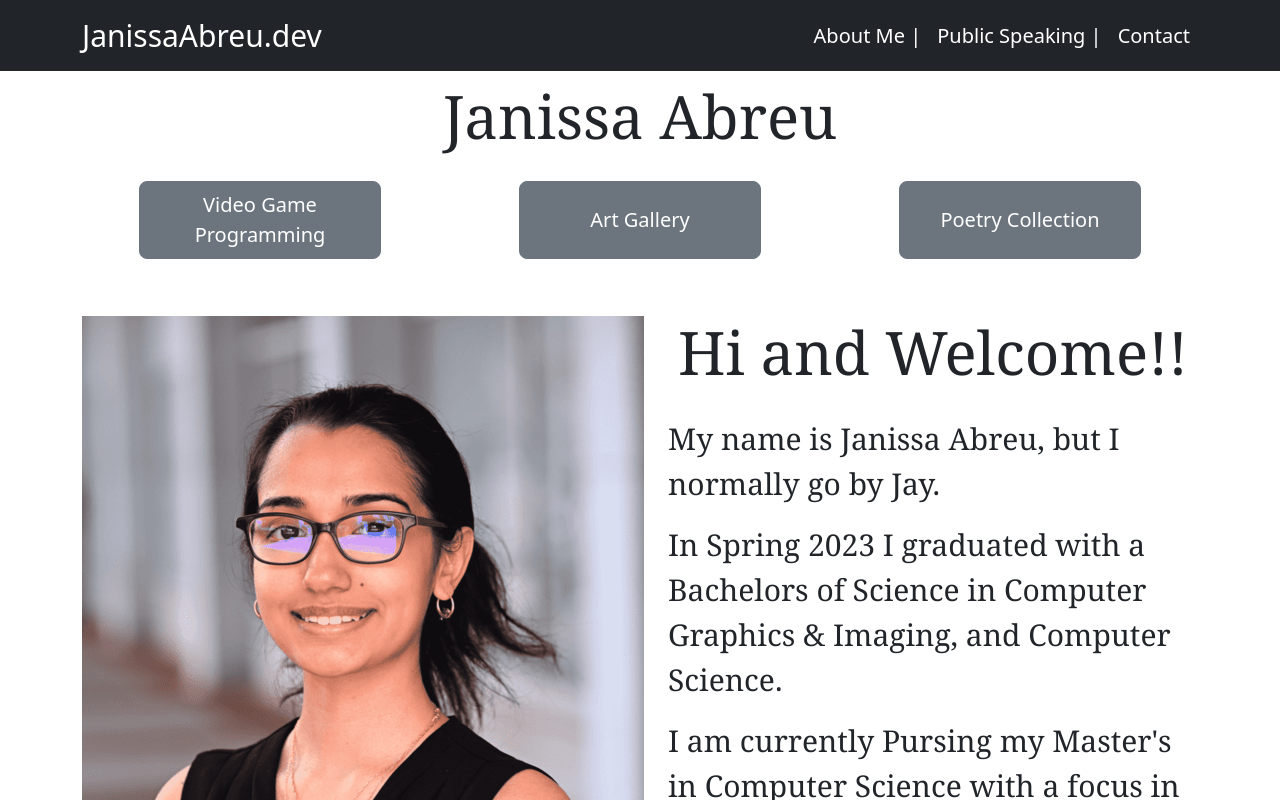
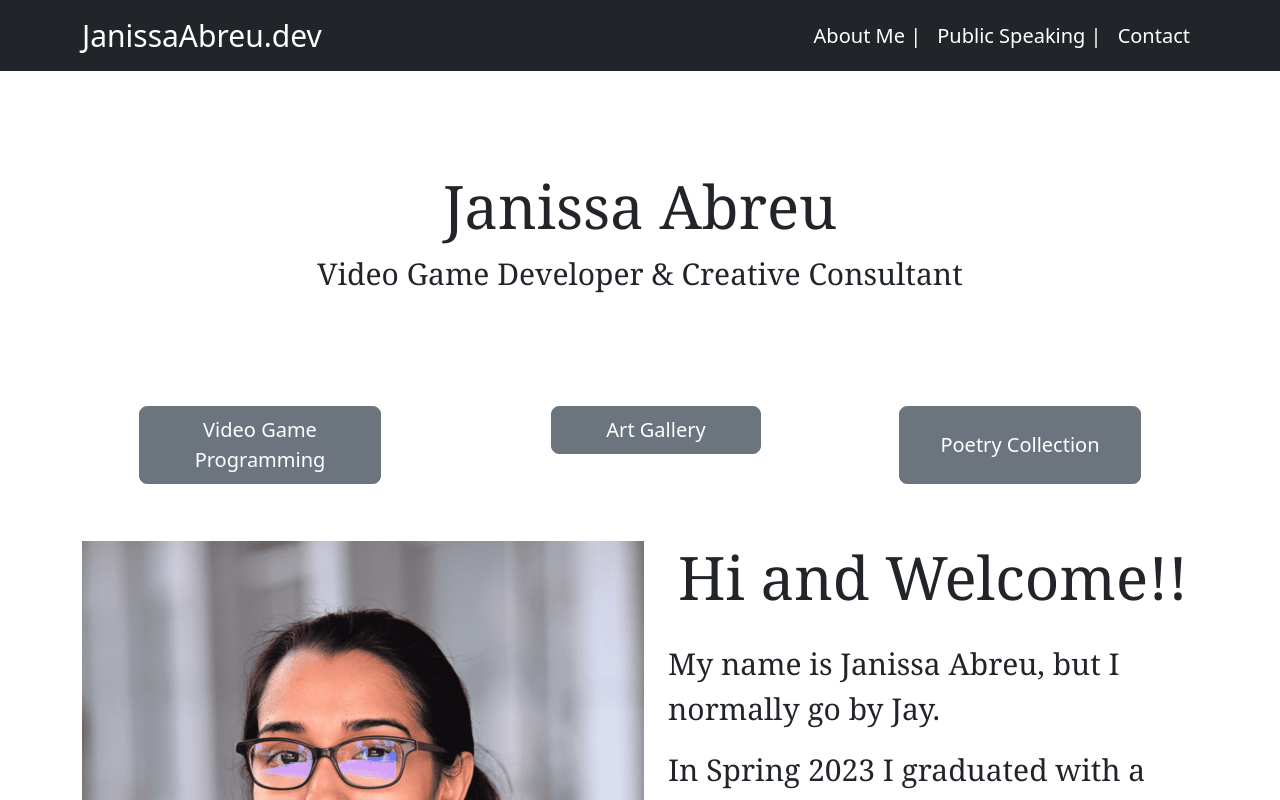
Before and after one commit to Jay-Wolff/my-app, a React (Create React App) app: page / in a window 1280 px wide. Shown: the top 800 px of the page. Built offline with nearby package versions, Linux system fonts and the light colour scheme.

Commit message:
Co-authored-by: Emily Mendez <emilypmendez@users.noreply.github.com>

```diff
--- a/package.json
+++ b/package.json
@@ -12,6 +12,7 @@
     "react-bootstrap": "^2.9.2",
     "react-dom": "^18.2.0",
     "react-icons": "^5.0.1",
+    "react-router": "^6.21.2",
     "react-scripts": "5.0.1",
     "web-vitals": "^2.1.4"
   },
--- a/public/index.html
+++ b/public/index.html
@@ -7,7 +7,7 @@
     <meta name="theme-color" content="#000000" />
     <meta
       name="description"
-      content="Web site created using create-react-app"
+      content="Janissa's Portfolio Website built with React"
     />
     <link rel="apple-touch-icon" href="%PUBLIC_URL%/logo192.png" />
     <!--
@@ -24,7 +24,7 @@
       work correctly both with client-side routing and a non-root public URL.
       Learn how to configure a non-root public URL by running `npm run build`.
     -->
-    <title>React App</title>
+    <title>Janissa's Portfolio Website built with React</title>
   </head>
   <body>
     <noscript>You need to enable JavaScript to run this app.</noscript>
--- a/src/components/home/MainBody.js
+++ b/src/components/home/MainBody.js
@@ -4,6 +4,7 @@ import profileImage from '../../assets/jay.png';
 import profileSpeaking from '../../assets/jayspeaking.jpg';
 //can call other js files with import and manipulate them on their original js file
 import ContactForm from '../home/ContactForm';
+
 
 const MainBody = () => {
 
@@ -41,9 +42,14 @@ const MainBody = () => {
     <>
         <div className='MainBody'>
         <Container>
-            <div style={styleHeading}>
+            <div style={styleHeading}> <br/>
             Janissa Abreu
+                <div style={styleSUBHeading}>
+                Video Game Developer & Creative Consultant
+                </div>
+                <br/>
             </div>
+
 
             <Row> {/* column 2 */}
                 <Col className="spacingforbutton">
@@ -52,9 +58,11 @@ const MainBody = () => {
                     </Button>
                 </Col>
                 <Col className="spacingforbutton">
-                    <Button className="buttonsize" variant="secondary" size="lg">
+                    <ul>
+                    <Button className="buttonsize" variant="secondary" size="lg" >
                         Art Gallery
                     </Button>
+                    </ul>
                 </Col>
                 <Col className="spacingforbutton">
                     <Button className="buttonsize" variant="secondary" size="lg">
--- a/src/style.css
+++ b/src/style.css
@@ -2,9 +2,9 @@
     text-align: center;
 }
 
-/* .Introduction{
-
-} */
+.Introduction{
+    /* padding: 5%; */
+}
 
 .profileimage{
     border-radius: 25%;
```
Also changed, not shown: public/manifest.json, 1 other file (tests, documents, lock files or other folders).
